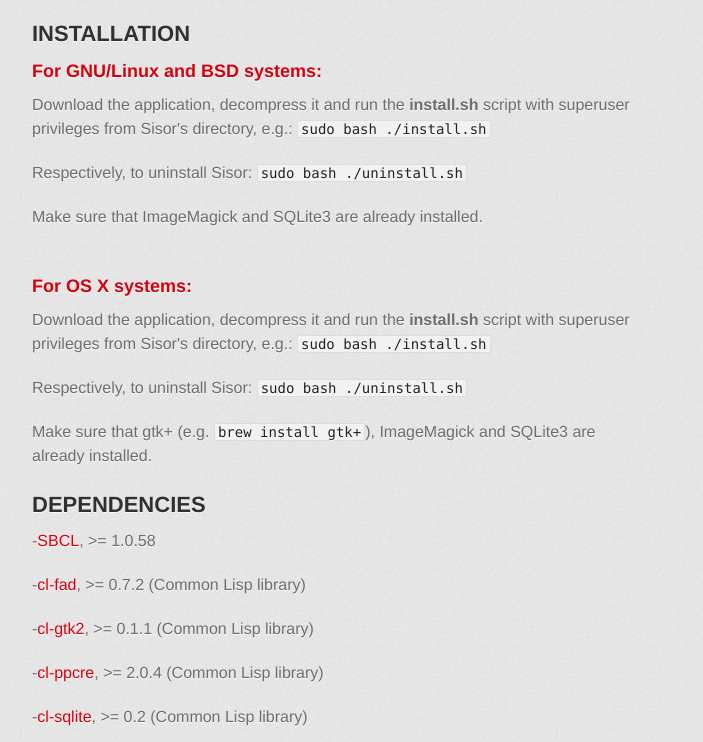
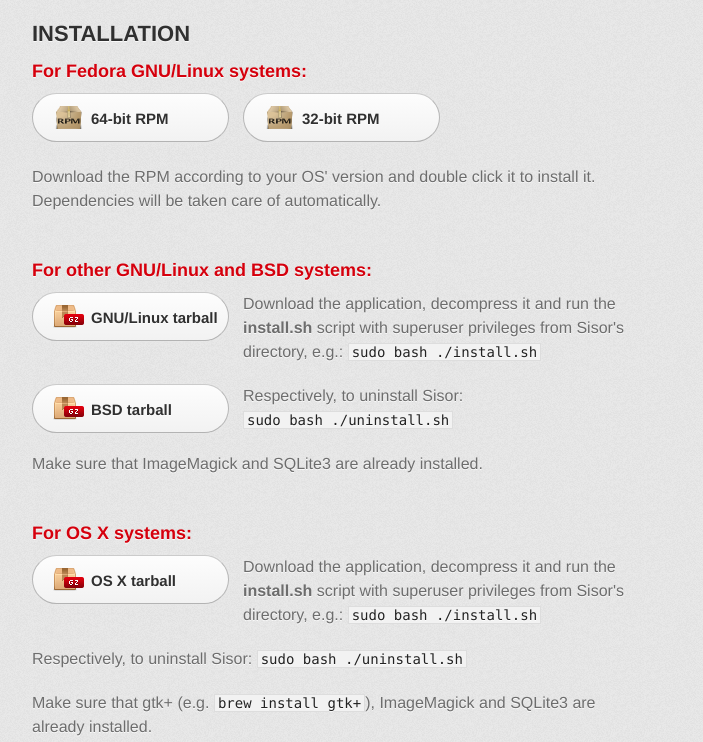
Before and after one commit to dgkontopoulos/Sisor, a plain HTML site: page index.html in a window 1280 px wide. Shown: the part 1199-1941 px from the top of the page, without its empty margins (298-1001 px from the left). Drawn offline with Linux system fonts and the light colour scheme; a web font is replaced by a local one.

Commit message:
Added rpm icons, download links and an example project.

```diff
--- a/index.html
+++ b/index.html
@@ -53,13 +53,26 @@
 <a name="installation" class="anchor" href="#installation"><span class="octicon octicon-link"></span></a>INSTALLATION</h2>
 
 <h3>
-<a name="for-linux-bsd-systems" class="anchor" href="#for-linux-bsd-systems"><span class="octicon octicon-link"></span></a>For GNU/Linux and BSD systems:</h3>
+<a name="for-linux-bsd-systems" class="anchor" href="#for-linux-bsd-systems"><span class="octicon octicon-link"></span></a>For Fedora GNU/Linux systems:</h3>
+<a href="https://github.com/dgkontopoulos/Sisor/releases/download/1.0/sisor-1.000.x86_64.rpm" id="download-rpm" class="button"><span>64-bit RPM</span></a>
+<a href="https://github.com/dgkontopoulos/Sisor/releases/download/1.0/sisor-1.000.i686.rpm" id="download-rpm" class="button"><span>32-bit RPM</span></a>
+
+<br><br><br>
+<p>Download the RPM according to your OS' version and double click it to install it. Dependencies will be taken care of automatically.
+
+<br><br>
+
+<h3>
+<a name="for-linux-bsd-systems" class="anchor" href="#for-linux-bsd-systems"><span class="octicon octicon-link"></span></a>For other GNU/Linux and BSD systems:</h3>
+<a href="https://github.com/dgkontopoulos/Sisor/releases/download/1.0/sisor_1.000_GNU_Linux.tar.gz" id="download-tar-gz" class="button"><span>GNU/Linux tarball</span></a>
 
 <p>Download the application, decompress it and run the <b>install.sh</b> script with superuser privileges from Sisor's directory, e.g.:
 <code>sudo bash ./install.sh</code></p>
 
+<a href="https://github.com/dgkontopoulos/Sisor/releases/download/1.0/sisor_1.000_BSD.tar.gz" id="download-tar-gz" class="button"><span>BSD tarball</span></a>
+
 <p>Respectively, to uninstall Sisor:
-<code>sudo bash ./uninstall.sh</code></p>
+<br><code>sudo bash ./uninstall.sh</code></p>
 
 <p>Make sure that ImageMagick and SQLite3 are already installed.</p>
 
@@ -67,6 +80,7 @@
 
 <h3>
 <a name="for-osx-systems" class="anchor" href="#for-osx-systems"><span class="octicon octicon-link"></span></a>For OS X systems:</h3>
+<a href="https://github.com/dgkontopoulos/Sisor/releases/download/1.0/sisor_1.000_OS_X.tar.gz" id="download-tar-gz" class="button"><span>OS X tarball</span></a>
 
 <p>Download the application, decompress it and run the <b>install.sh</b> script with superuser privileges from Sisor's directory, e.g.:
 <code>sudo bash ./install.sh</code></p>
@@ -112,6 +126,11 @@
 <p><b>iv)</b> Internationalization.</p>
 
 <h2>
+<a name="example" class="anchor" href="#example"><span class="octicon octicon-link"></span></a>EXAMPLE PROJECT</h2>
+
+<p><a href="./kindergarten.tar.gz">Two spaces of a kindergarten</a>, as organized by Nikoletta Kourtidou, a kindergarten teacher.</p>
+
+<h2>
 <a name="author" class="anchor" href="#author"><span class="octicon octicon-link"></span></a>AUTHOR</h2>
 
 <p>Dimitrios - Georgios Kontopoulos &lt;<a href="mailto:dgkontopoulos@member.fsf.org">dgkontopoulos@member.fsf.org</a>&gt;</p>
--- a/stylesheets/stylesheet.css
+++ b/stylesheets/stylesheet.css
@@ -156,6 +156,9 @@ a.button span {
 }
 #download-tar-gz span {
   background: transparent url(../images/tar-gz-icon.png) 12px 50% no-repeat;
+}
+#download-rpm span {
+  background: transparent url(../images/rpm-icon.png) 12px 50% no-repeat;
 }
 #view-on-github span {
   background: transparent url(../images/octocat-icon.png) 12px 50% no-repeat;
@@ -353,7 +356,7 @@ footer a:hover {
   #downloads {
     margin-bottom: 25px;
   }
-  #download-zip, #download-tar-gz {
+  #download-rpm, #download-zip, #download-tar-gz {
     display: none;
   }
   .inner {
```
Also changed, not shown: images/rpm-icon.png (added), 1 other file.
